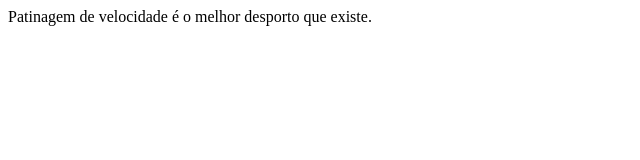
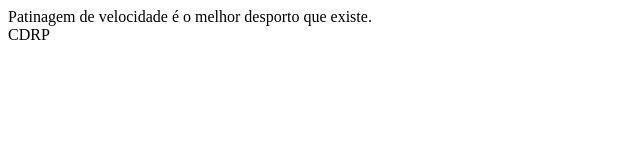
Before and after one commit to sofia-speed/cousera-test, a plain HTML site: page L4/lec4.html in a window 1280 px wide. Shown: the full height of the page, 0-640 px from the left. Drawn offline with Linux system fonts and the light colour scheme.

Commit message:
small changes

```diff
--- a/L4/lec4.html
+++ b/L4/lec4.html
@@ -6,5 +6,6 @@
 </head>
 <body>
 	Patinagem de velocidade é o melhor desporto que existe.
+	<div>CDRP</div>
 </body>
 </html>
```
